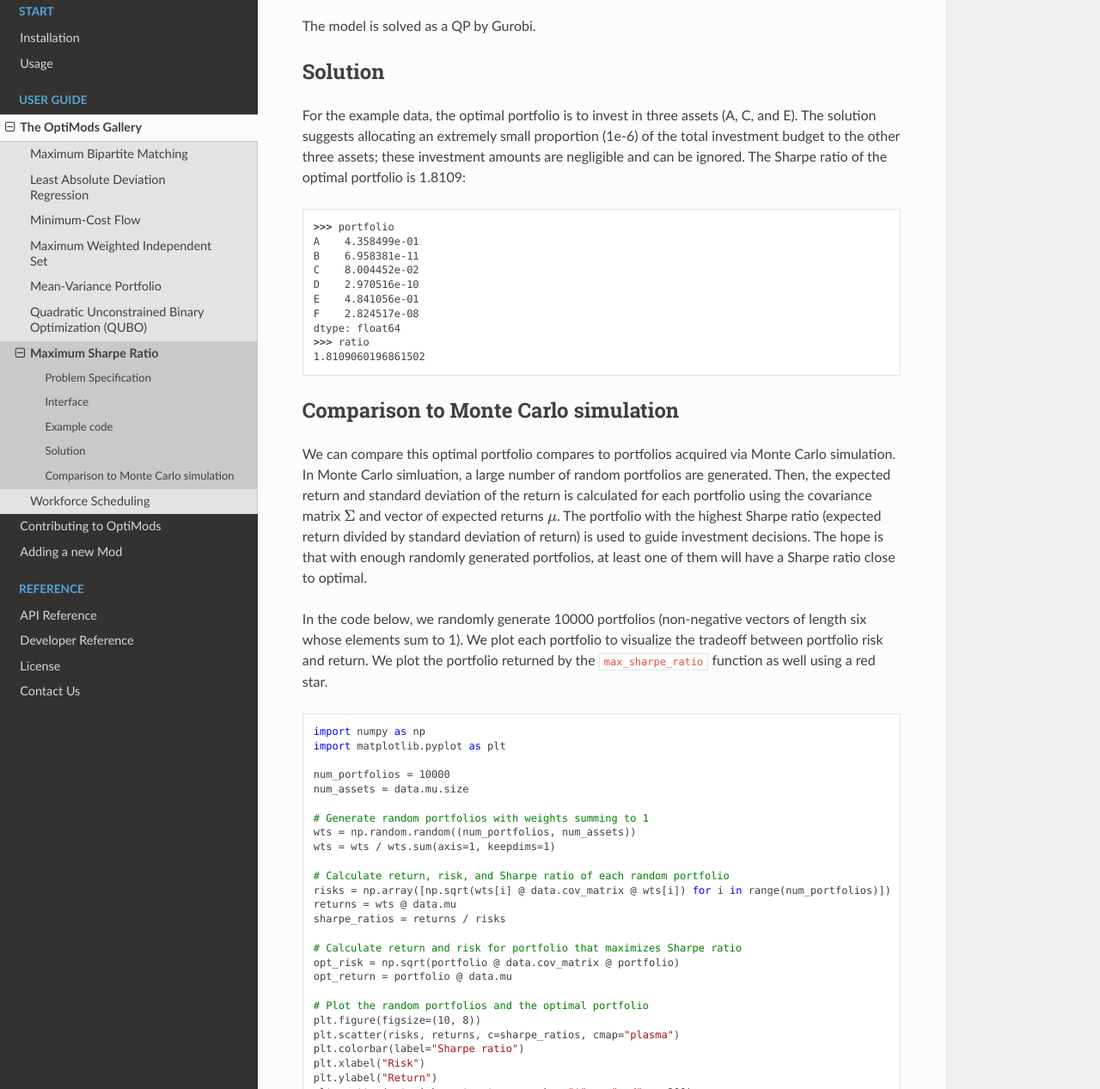
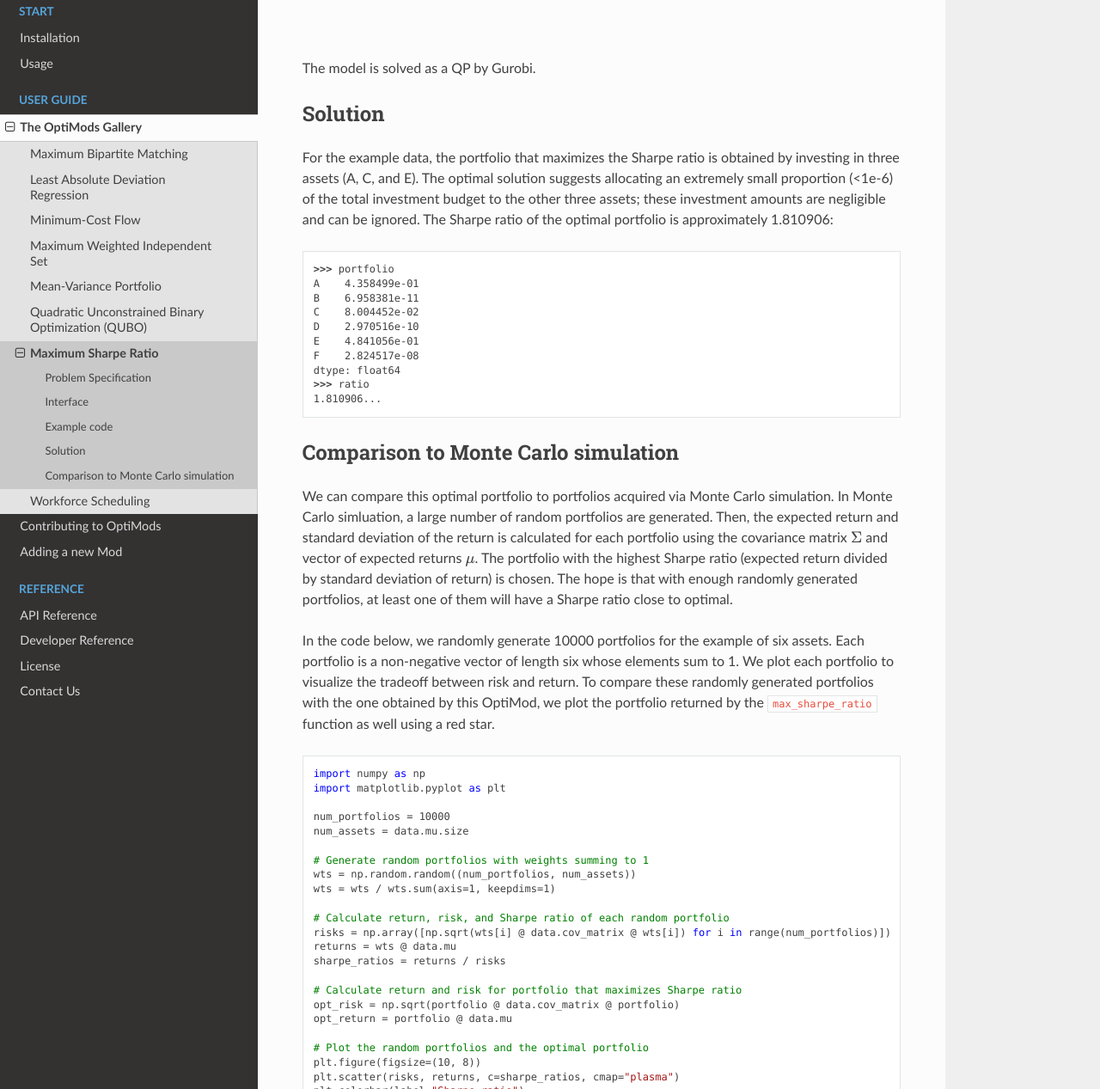
Before and after one commit to Gurobi/gurobi-optimods, a Sphinx documentation site: the page built from docs/source/mods/sharpe-ratio.rst, in a window 1280 px wide and 1400 px high, scrolled down 2199 px, cut to the strip 133-1400 px from the top of the window. Shown: the whole strip at 86% size. Built offline with Sphinx 7.4.7 and the Read the Docs theme 2.0.0, drawn with Linux system fonts in a browser that asks for light colours; some of the changed text lies outside the part shown.

Commit message:
Improve docs and fix failing doctest

```diff
--- a/docs/source/mods/sharpe-ratio.rst
+++ b/docs/source/mods/sharpe-ratio.rst
@@ -3,7 +3,7 @@
 
 The Sharpe ratio, named after Nobel laureate William F. Sharpe, measures the risk-adjusted performance of a portfolio. It is calculated by subtracting the risk-free rate of return from a portfolio's expected return and dividing the result by the portfolio's standard deviation. Thus, a higher Sharpe ratio corresponds to more attractive risk-adjusted performance, as the portfolio's returns are higher relative to the portfolio's risk.
 
-This mod computes the portfolio that maximizes the Sharpe ratio for the given expected returns and variances.
+This OptiMod computes the portfolio that maximizes the Sharpe ratio for the given expected returns and variances.
 
 
 Problem Specification
@@ -23,9 +23,9 @@
 
     .. tab:: Mathematical Formulation
 
-        Consider `n` assets. Let :math:`r_f \geq 0` be the risk-free rate. Let :math:`\mu \in \mathbb{R}^n` be the vector of expected returns and let :math:`\Sigma \in \mathbb{R}^{n \times n}` be the positive semidefinite covariance matrix. We there exists :math:`i \in \{1, \ldots, n\}` such that :math:`\mu_i > r_f`. If not, the portfolio that maximizes the Sharpe ratio is the one consisting entirely of the risk-free asset.
+        Consider :math:`n` assets. Let :math:`r_f \geq 0` be the risk-free rate. Let :math:`\mu \in \mathbb{R}^n` be the vector of expected returns and let :math:`\Sigma \in \mathbb{R}^{n \times n}` be the positive semidefinite covariance matrix. We assume there exists :math:`i \in \{1, \ldots, n\}` such that :math:`\mu_i > r_f`. If not, the portfolio that maximizes the Sharpe ratio is the one consisting entirely of the risk-free asset.
 
-        We seek a portfolio of weights :math:`x` that maximizes
+        We seek a portfolio of weights :math:`x` that maximizes the Sharpe ratio :math:`(\mu^\top x - r_f) / \sqrt{x^\top \Sigma x}`:
 
         .. math::
             \begin{alignat*}{2}
@@ -34,7 +34,7 @@
                 && x \geq {} &0.
             \end{alignat*}
 
-        Model \textbf{(1)} can be reformulated as follows:
+        Model :math:`\textbf{(1)}` can be reformulated as follows:
 
         .. math::
             \begin{alignat*}{2}
@@ -43,7 +43,7 @@
                 && y \geq {} &0.
             \end{alignat*}
 
-        :math:`\textbf{(1)}` and :math:`\textbf{(2)}` are equivalent in the sense that given a solution to either problem, we can construct a solution to the other of equal or better objective value. In particular, any solution :math:`\bar{y}` of :math:`\textbf{(2)}` can be mapped to a solution :math:`\bar{x}` of :math:`\textbf{(1)}` using the transformation :math:`\bar{x}_i := \bar{y}_i / \sum_{j = 1}^n \bar{y}_j` for `j = 1, \ldots, n`. Conversely, any solution :math:`\bar{x}` of :math:`\textbf{(1)}` can be mapped to a solution :math:`\bar{y}` of :math:`\textbf{(2)}` using the transformation :math:`\bar{y}_ := \bar{x}_i / \mu^\top \bar{x}`.
+        Models :math:`\textbf{(1)}` and :math:`\textbf{(2)}` are equivalent in the sense that given a solution to either problem, we can construct a solution to the other of equal or better objective value. In particular, any solution :math:`\bar{x}` of :math:`\textbf{(1)}` can be mapped to a solution :math:`\bar{y}` of :math:`\textbf{(2)}` of equivalent objective value using the transformation :math:`\bar{y}_i := \bar{x}_i / \mu^\top \bar{x}` for :math:`i = 1, \ldots, n`. Conversely, any solution :math:`\bar{y}` of :math:`\textbf{(2)}` can be mapped to a solution :math:`\bar{x}` of :math:`\textbf{(1)}` of equivalent objective value using the transformation :math:`\bar{x}_i := \bar{y}_i / \sum_{j = 1}^n \bar{y}_j` for :math:`i = 1, \ldots, n`.
 
         Like :math:`\textbf{(1)}`, model :math:`\textbf{(2)}` is non-convex. However, because :math:`\Sigma` is positive semidefinite, the optimal solution of :math:`\textbf{(2)}` is equivalent to the optimal solution of the following model:
 
@@ -54,7 +54,7 @@
                 && y \geq {} &0.
             \end{alignat*}
 
-        In this mod, we solve the convex quadratic program :math:`\textbf{(3)}`, then map the optimal solution :math:`y^*` back to the original problem :math:`\textbf{(3)}` via the transformation :math:`x^*_i := y^*_i / \sum_{j=1}^n y^*_j`.
+        In this OptiMod, we solve the convex quadratic program :math:`\textbf{(3)}`, then map the optimal solution :math:`y^*` back to the original problem :math:`\textbf{(3)}` via the transformation :math:`x^*_i := y^*_i / \sum_{j=1}^n y^*_j` for :math:`i = 1, \ldots, n`.
 
 Interface
 ---------
@@ -86,9 +86,9 @@
             E  0.028701  0.018816  0.027282  0.044323  0.114622  0.025116
             F  0.030124  0.020539  0.026499  0.032523  0.025116  0.048444
 
-        If the ``cov_matrix`` and ``mu`` passed to the ``max_sharpe_ratio`` function are both pandas objects, their indices should be identical.
+        If the ``cov_matrix`` and ``mu`` arguments passed to the ``max_sharpe_ratio`` function are both pandas objects, their indices should be identical.
 
-        The ``max_sharpe_ratio`` function also accepts ``cov_matrix`` in the form of a numpy ndarray.
+        The ``max_sharpe_ratio`` function also accepts the ``cov_matrix`` argument in the form of a numpy ndarray:
 
         .. doctest:: sharpe-ratio-sigma
             :options: +NORMALIZE_WHITESPACE
@@ -124,9 +124,9 @@
             F    0.174672
             dtype: float64
 
-        If the ``cov_matrix`` and ``mu`` passed to the ``max_sharpe_ratio`` function are both pandas objects, their indices should be identical.
+        If the ``cov_matrix`` and ``mu`` arguments passed to the ``max_sharpe_ratio`` function are both pandas objects, their indices should be identical.
 
-        The ``max_sharpe_ratio`` function also accepts ``mu`` in the form a numpy ndarray.
+        The ``max_sharpe_ratio`` function also accepts the ``mu`` argument in the form a numpy ndarray:
 
         .. doctest:: sharpe-ratio-mu
             :options: +NORMALIZE_WHITESPACE
@@ -137,13 +137,13 @@
 
 The ``max_sharpe_ratio`` function returns two objects:
 
-1. The portfolio that maximizes the Sharpe ratio. If either the covariance matrix or expected returns were given as pandas object, the portfolio is a pandas Series. Otherwise, the portfolio is a numpy ndarray.
+1. The portfolio that maximizes the Sharpe ratio. The values in the portfolio represent the relative weights that should be allocated to each asset. The weights sum to 1. If ``cov_matrix`` and/or ``mu`` were given as a pandas object, the portfolio is a pandas Series. Otherwise, the portfolio is a numpy ndarray.
 2. The Sharpe ratio of the optimal portfolio.
 
 Example code
 ------------
 
-The example code below solves the Sharpe ratio problem for the simple example dataset comprised of six assets.
+The example code below solves the problem of maximizing the Sharpe ratio for the simple example dataset comprised of six assets.
 
 .. testcode:: sharpe-ratio
 
@@ -224,7 +224,7 @@
 Solution
 --------
 
-For the example data, the optimal portfolio is to invest in three assets (A, C, and E). The solution suggests allocating an extremely small proportion (1e-6) of the total investment budget to the other three assets; these investment amounts are negligible and can be ignored. The Sharpe ratio of the optimal portfolio is 1.8109:
+For the example data, the portfolio that maximizes the Sharpe ratio is obtained by investing in three assets (A, C, and E). The optimal solution suggests allocating an extremely small proportion (<1e-6) of the total investment budget to the other three assets; these investment amounts are negligible and can be ignored. The Sharpe ratio of the optimal portfolio is approximately 1.810906:
 
 .. doctest:: sharpe-ratio
     :options: +NORMALIZE_WHITESPACE
@@ -238,14 +238,14 @@
     F    2.824517e-08
     dtype: float64
     >>> ratio
-    1.8109060196861502
+    1.810906...
 
 Comparison to Monte Carlo simulation
 ------------------------------------
 
-We can compare this optimal portfolio compares to portfolios acquired via Monte Carlo simulation. In Monte Carlo simluation, a large number of random portfolios are generated. Then, the expected return and standard deviation of the return is calculated for each portfolio using the covariance matrix :math:`\Sigma` and vector of expected returns :math:`\mu`. The portfolio with the highest Sharpe ratio (expected return divided by standard deviation of return) is used to guide investment decisions. The hope is that with enough randomly generated portfolios, at least one of them will have a Sharpe ratio close to optimal.
+We can compare this optimal portfolio to portfolios acquired via Monte Carlo simulation. In Monte Carlo simluation, a large number of random portfolios are generated. Then, the expected return and standard deviation of the return is calculated for each portfolio using the covariance matrix :math:`\Sigma` and vector of expected returns :math:`\mu`. The portfolio with the highest Sharpe ratio (expected return divided by standard deviation of return) is chosen. The hope is that with enough randomly generated portfolios, at least one of them will have a Sharpe ratio close to optimal.
 
-In the code below, we randomly generate 10000 portfolios (non-negative vectors of length six whose elements sum to 1). We plot each portfolio to visualize the tradeoff between portfolio risk and return. We plot the portfolio returned by the ``max_sharpe_ratio`` function as well using a red star.
+In the code below, we randomly generate 10000 portfolios for the example of six assets. Each portfolio is a non-negative vector of length six whose elements sum to 1. We plot each portfolio to visualize the tradeoff between risk and return. To compare these randomly generated portfolios with the one obtained by this OptiMod, we plot the portfolio returned by the ``max_sharpe_ratio`` function as well using a red star.
 
 .. testcode:: sharpe-ratio
 
@@ -280,4 +280,4 @@
 
 .. figure:: figures/sharpe-ratio.png
 
-As the number of investible assets increases, the likelihood of the Monte Carlo simulation method finding a portfolio with a Sharpe ratio close to optimal decreases. More scalable and precise approaches like the one implemented in the ``max_sharpe_ratio`` function become more desirable.
+A small number of the randomly generated portfolios have Sharpe ratios close to the maximal Sharpe ratio returned by the ``max_sharpe_ratio`` function.
```
Also changed, not shown: other parts of docs/source/mods/sharpe-ratio.rst (+1 -1 lines).
